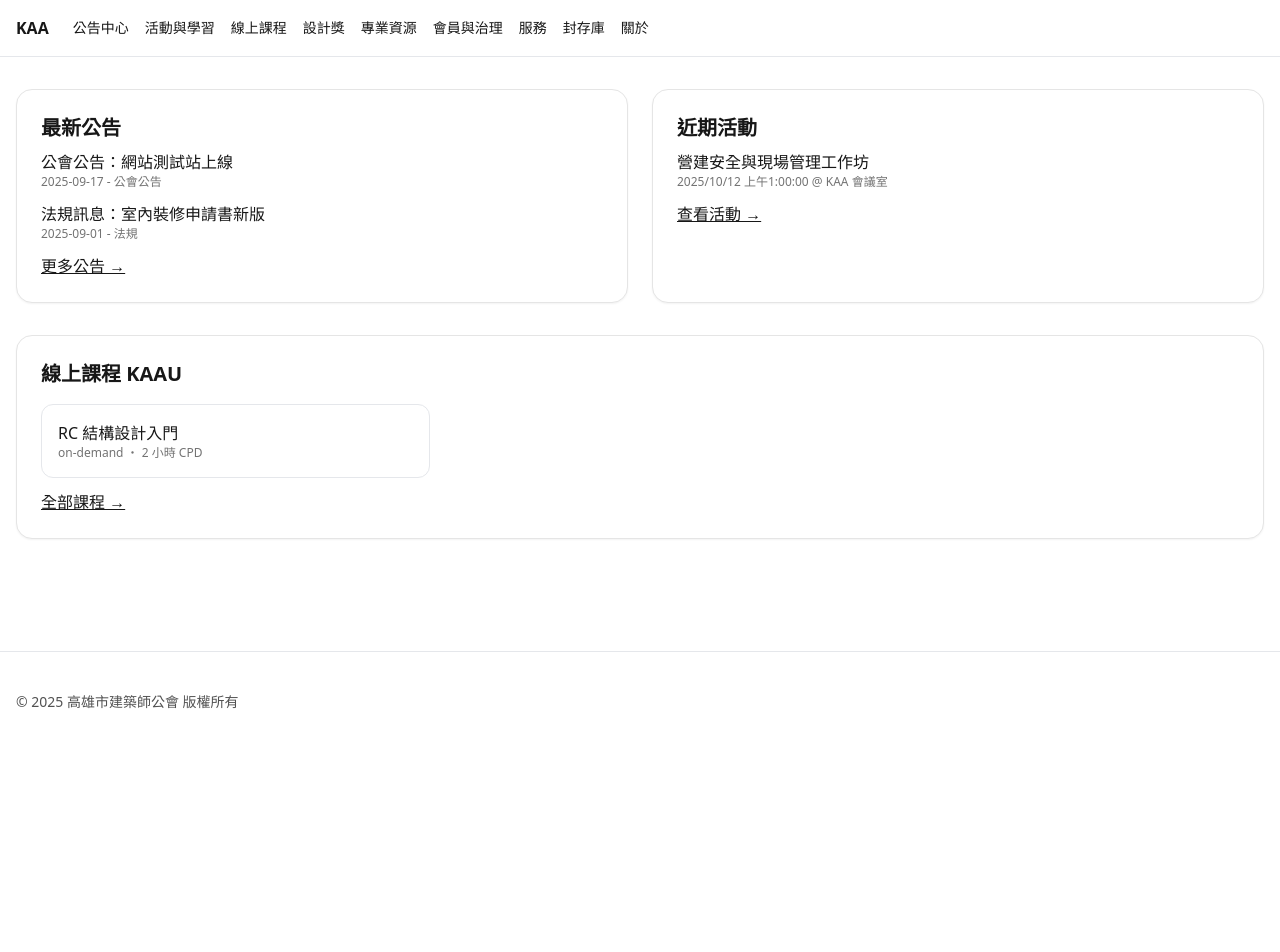
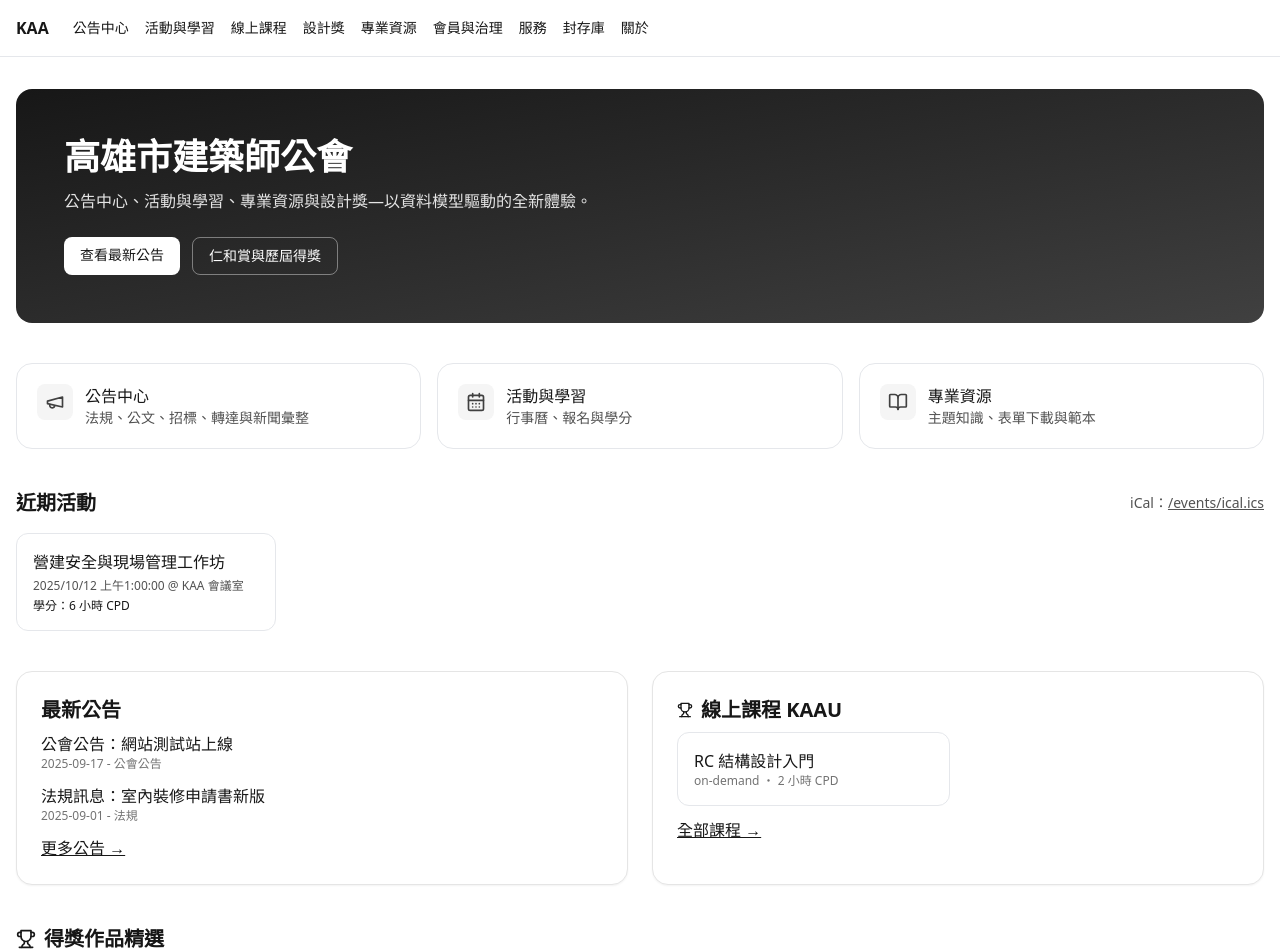
Before and after one commit to thinklab-architects/KAA_website, a Next.js app: page / in a window 1280 px wide. Shown: the top 952 px of the page. Before the commit the page ends 800 px from the top, so only its background shows below. Built offline with nearby package versions, Linux system fonts and the light colour scheme.

Commit message:
feat(home): AIA-style index — hero, entry cards, events scroller, latest news, courses, featured awards, partners

```diff
--- a/app/page.tsx
+++ b/app/page.tsx
@@ -1,15 +1,69 @@
 import Link from "next/link";
+import { Megaphone, CalendarDays, BookOpen, Trophy } from "lucide-react";
 import news from "@/data/news.json";
 import events from "@/data/events.json";
 import coursesData from "@/data/courses.json";
+import awards from "@/data/awards.json";
 
 export default function Page() {
-  const latestNews = news.slice(0, 3);
-  const upcoming = events.slice(0, 3);
+  const latestNews = news.slice(0, 4);
+  const upcoming = events.slice(0, 8);
   const topCourses = coursesData.slice(0, 3);
+  const featuredWinners = (awards[0]?.winners ?? []).slice(0, 6);
 
   return (
-    <div className="grid gap-8">
+    <div className="grid gap-10">
+      {/* Hero */}
+      <section className="rounded-2xl bg-gradient-to-br from-neutral-900 to-neutral-700 text-white p-8 md:p-12">
+        <div className="max-w-4xl">
+          <h1 className="text-3xl md:text-4xl font-semibold leading-tight">
+            高雄市建築師公會
+          </h1>
+          <p className="mt-3 text-neutral-200">
+            公告中心、活動與學習、專業資源與設計獎—以資料模型驅動的全新體驗。
+          </p>
+          <div className="mt-6 flex flex-wrap gap-3">
+            <Link href="/news/" className="px-4 py-2 rounded-lg bg-white text-neutral-900 text-sm font-medium">
+              查看最新公告
+            </Link>
+            <Link href="/awards/" className="px-4 py-2 rounded-lg border border-white/40 text-sm">
+              仁和賞與歷屆得獎
+            </Link>
+          </div>
+        </div>
+      </section>
+
+      {/* Three Entry Cards */}
+      <section className="grid sm:grid-cols-2 lg:grid-cols-3 gap-4">
+        <EntryCard href="/news/" icon={<Megaphone className="h-5 w-5" />} title="公告中心" desc="法規、公文、招標、轉達與新聞彙整" />
+        <EntryCard href="/events/" icon={<CalendarDays className="h-5 w-5" />} title="活動與學習" desc="行事曆、報名與學分" />
+        <EntryCard href="/resources/" icon={<BookOpen className="h-5 w-5" />} title="專業資源" desc="主題知識、表單下載與範本" />
+      </section>
+
+      {/* Events scroller */}
+      <section className="grid gap-4">
+        <div className="flex items-center justify-between">
+          <h2 className="text-xl font-semibold">近期活動</h2>
+          <div className="text-sm text-neutral-600">
+            iCal：<a className="underline" href="/events/ical.ics">/events/ical.ics</a>
+          </div>
+        </div>
+        <div className="overflow-x-auto">
+          <div className="flex gap-4 min-w-max pr-4">
+            {upcoming.map((e) => (
+              <div key={e.id} className="min-w-[260px] border rounded-xl p-4">
+                <div className="font-medium line-clamp-2">{e.title}</div>
+                <div className="text-xs text-neutral-600 mt-1">{new Date(e.start).toLocaleString("zh-TW")} @ {e.venue}</div>
+                {e.isCPD ? (
+                  <div className="text-xs mt-1">學分：{e.credits.hours} 小時 {e.credits.type}</div>
+                ) : null}
+              </div>
+            ))}
+          </div>
+        </div>
+      </section>
+
+      {/* Latest news */}
       <section className="grid md:grid-cols-2 gap-6">
         <div className="card p-6">
           <h2 className="text-xl font-semibold mb-2">最新公告</h2>
@@ -27,36 +81,68 @@ export default function Page() {
             <Link href="/news/" className="underline">更多公告 →</Link>
           </div>
         </div>
+        {/* Courses */}
         <div className="card p-6">
-          <h2 className="text-xl font-semibold mb-2">近期活動</h2>
-          <ul className="space-y-3">
-            {upcoming.map((e) => (
-              <li key={e.id}>
-                <span className="font-medium">{e.title}</span>
-                <div className="text-xs text-neutral-500">{new Date(e.start).toLocaleString("zh-TW")} @ {e.venue}</div>
-              </li>
+          <div className="flex items-center gap-2 mb-2">
+            <Trophy className="h-4 w-4" />
+            <h2 className="text-xl font-semibold">線上課程 KAAU</h2>
+          </div>
+          <div className="grid sm:grid-cols-2 gap-4">
+            {topCourses.map((c) => (
+              <div key={c.id} className="border rounded-xl p-4">
+                <div className="font-medium">{c.title}</div>
+                <div className="text-xs text-neutral-500">{c.format} ・ {c.credits.hours} 小時 {c.credits.type}</div>
+              </div>
             ))}
-          </ul>
+          </div>
           <div className="mt-3">
-            <Link href="/events/" className="underline">查看活動 →</Link>
+            <Link href="/courses/" className="underline">全部課程 →</Link>
           </div>
         </div>
       </section>
 
-      <section className="card p-6">
-        <h2 className="text-xl font-semibold mb-4">線上課程 KAAU</h2>
+      {/* Featured awards */}
+      <section className="grid gap-4">
+        <div className="flex items-center gap-2">
+          <Trophy className="h-5 w-5" />
+          <h2 className="text-xl font-semibold">得獎作品精選</h2>
+        </div>
         <div className="grid sm:grid-cols-2 md:grid-cols-3 gap-4">
-          {topCourses.map((c) => (
-            <div key={c.id} className="border rounded-xl p-4">
-              <div className="font-medium">{c.title}</div>
-              <div className="text-xs text-neutral-500">{c.format} ・ {c.credits.hours} 小時 {c.credits.type}</div>
+          {featuredWinners.map((w: any, i: number) => (
+            <div key={i} className="border rounded-xl p-4">
+              <div className="font-medium line-clamp-2">{w.title}</div>
+              <div className="text-xs text-neutral-600">{w.team}（{w.category}）</div>
             </div>
           ))}
         </div>
-        <div className="mt-3">
-          <Link href="/courses/" className="underline">全部課程 →</Link>
+        <div>
+          <Link href="/awards/" className="underline text-sm">更多得獎作品 →</Link>
+        </div>
+      </section>
+
+      {/* Partners */}
+      <section className="grid gap-3">
+        <h2 className="text-xl font-semibold">合作與贊助</h2>
+        <div className="grid grid-cols-2 sm:grid-cols-3 md:grid-cols-6 gap-3">
+          {Array.from({ length: 6 }).map((_, i) => (
+            <div key={i} className="aspect-[3/1] rounded-lg border bg-neutral-50" />
+          ))}
         </div>
       </section>
     </div>
   );
 }
+
+function EntryCard({ href, icon, title, desc }: { href: string; icon: React.ReactNode; title: string; desc: string }) {
+  return (
+    <Link href={href} className="border rounded-2xl p-5 hover:shadow-sm transition">
+      <div className="flex items-start gap-3">
+        <div className="p-2 rounded-lg bg-neutral-100 text-neutral-700">{icon}</div>
+        <div>
+          <div className="font-medium">{title}</div>
+          <div className="text-sm text-neutral-600">{desc}</div>
+        </div>
+      </div>
+    </Link>
+  );
+}
```
